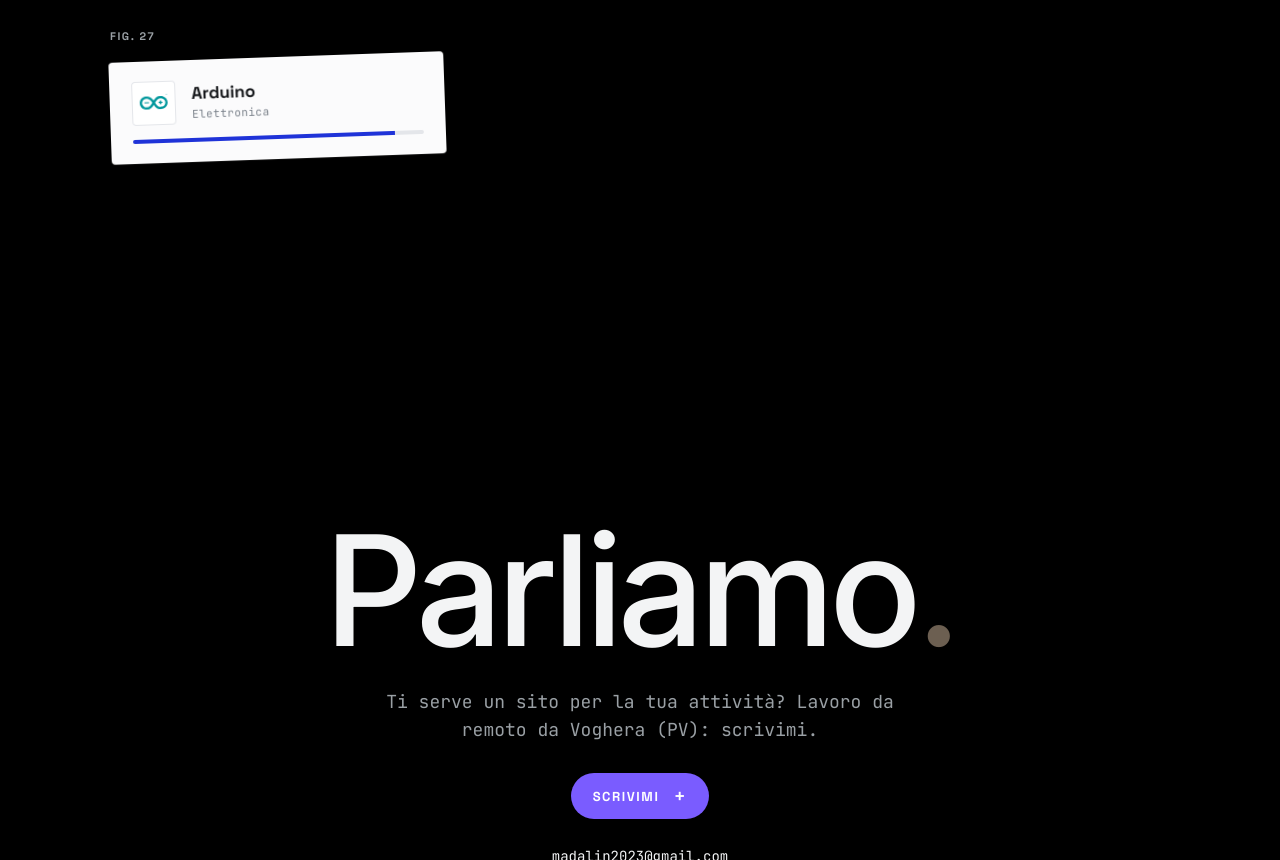
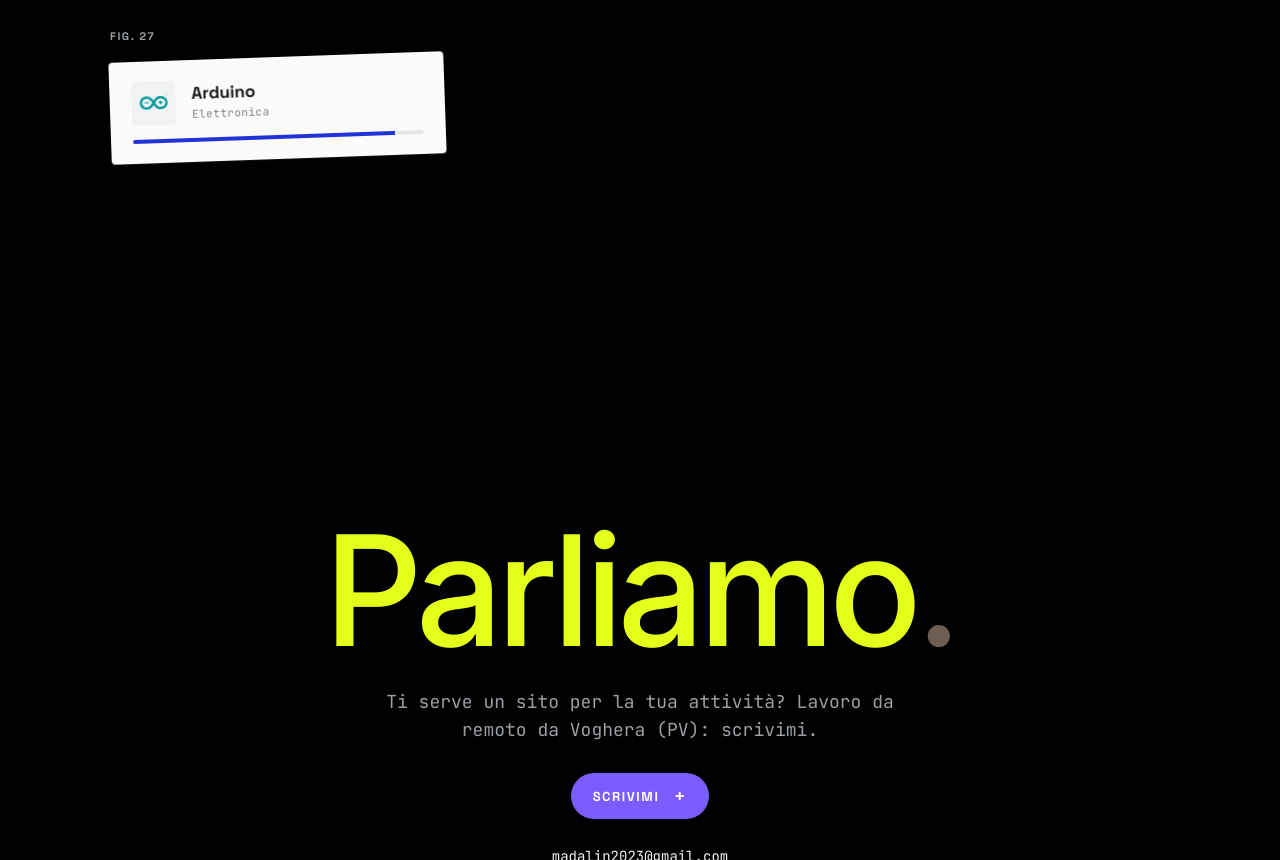
Before and after one commit to Madalin2023/portfolio, a plain HTML site: page index.html in a window 1280 px wide. Shown: the part 6657-7517 px from the top of the page. Drawn offline with Linux system fonts and the light colour scheme; a web font is replaced by a local one.

Commit message:
minor fixes toolkit and footer
Co-Authored-By: Claude Opus 5.5 <noreply@anthropic.com>

```diff
--- a/style.css
+++ b/style.css
@@ -524,10 +524,11 @@ ul { list-style: none; margin: 0; padding: 0; }
   transition: background .3s, transform .4s var(--ease);
 }
 .fig:hover .skill-initial { background: var(--accent); transform: rotate(-8deg); }
-/* con il logo a colori: riquadro chiaro, al passaggio solo rotazione (il rosso coprirebbe i colori) */
-.skill-initial.has-icon { background: #fff; box-shadow: inset 0 0 0 1px var(--card-line); }
-.fig:hover .skill-initial.has-icon { background: #fff; box-shadow: inset 0 0 0 1px var(--card-line), 0 6px 14px rgba(0, 0, 0, .12); }
-.skill-icon { width: 28px; height: 28px; display: block; object-fit: contain; }
+/* con il logo a colori: riquadro grigio tenue fisso; al passaggio il logo si ingrandisce appena e sale */
+.skill-initial.has-icon { background: #f1f2f4; }
+.fig:hover .skill-initial.has-icon { background: #f1f2f4; transform: none; }
+.skill-icon { width: 28px; height: 28px; display: block; object-fit: contain; transition: transform .35s var(--ease); }
+.fig:hover .skill-icon { transform: translateY(-2px) scale(1.1); }
 .skill-name { font-family: var(--f-display); font-size: 17px; font-weight: 700; line-height: 1.2; }
 .skill-cat { font-family: var(--f-mono); font-size: 11px; color: #7a818a; margin-top: 4px; letter-spacing: .04em; }
 .skill-bar { grid-column: 1 / -1; height: 4px; background: var(--card-line); border-radius: 4px; overflow: hidden; }
@@ -552,7 +553,7 @@ ul { list-style: none; margin: 0; padding: 0; }
 .contact-inner.is-in { opacity: 1; transform: none; }
 .contact-title {
   font-family: var(--f-body); font-weight: 500;
-  font-size: clamp(64px, 12vw, 168px); letter-spacing: -.04em; line-height: .9; color: var(--ink);
+  font-size: clamp(64px, 12vw, 168px); letter-spacing: -.04em; line-height: .9; color: var(--neon);
 }
 .contact-text { font-family: var(--f-mono); font-size: clamp(15px, 1.6vw, 18px); line-height: 1.6; color: var(--ink-dim); max-width: 560px; }
 .contact .cta { grid-column: auto; justify-self: center; }
```
